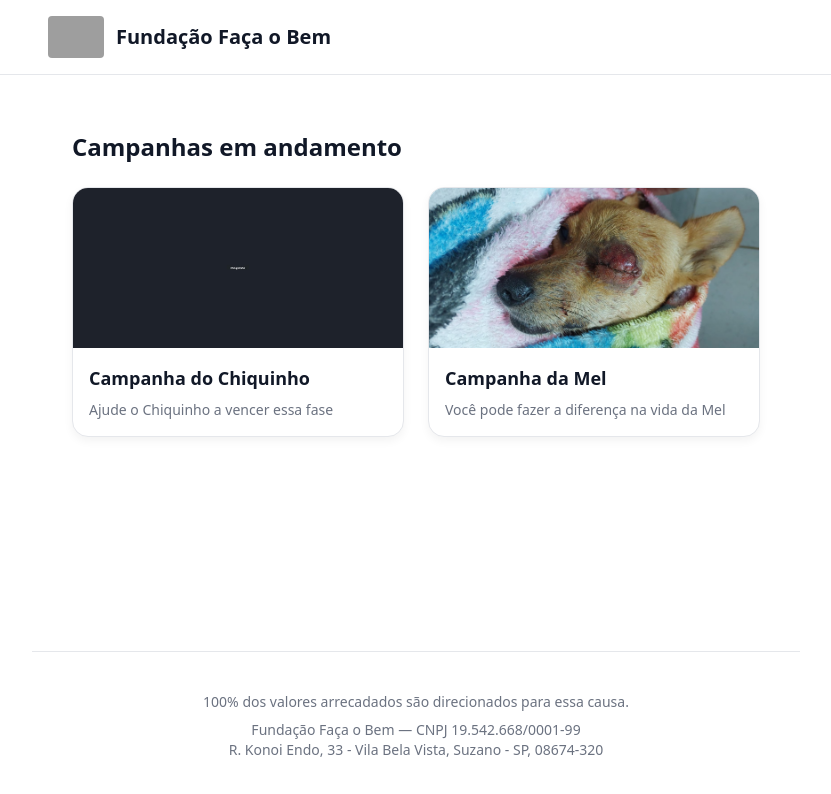
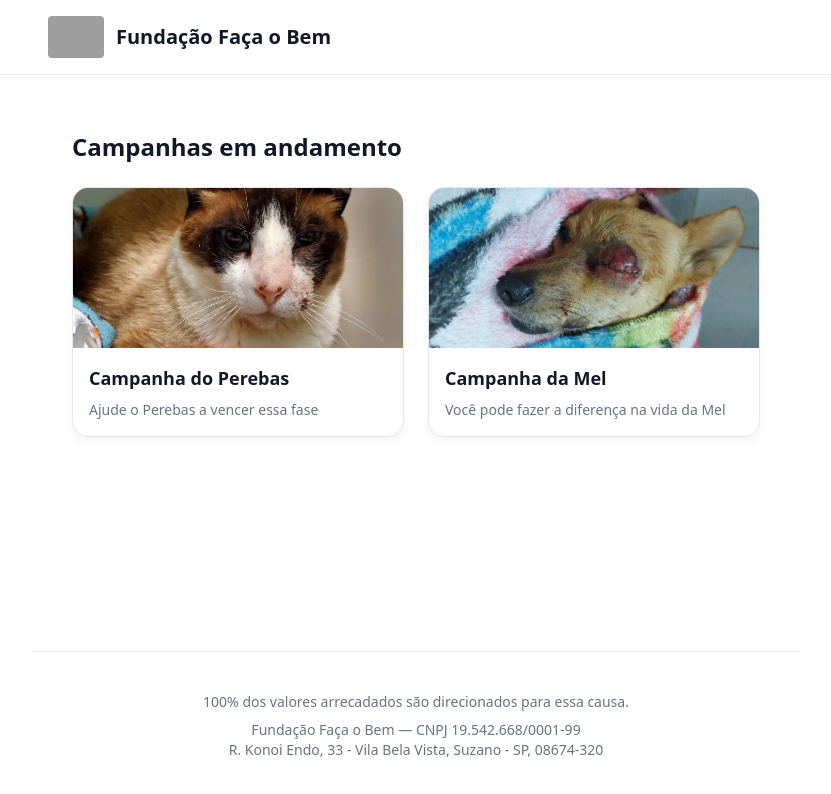
Before and after one commit to testechatsecundario-dev/facaobem, a Next.js app: page / in a window 1280 px wide. Shown: the top 794 px of the page, without its empty margins (224-1055 px from the left). Built offline with nearby package versions, Linux system fonts and the light colour scheme; grey boxes are pictures that could not be loaded.

Commit message:
Update causes.ts

```diff
--- a/data/causes.ts
+++ b/data/causes.ts
@@ -8,12 +8,13 @@ export type Cause = {
 
 export const causes: Cause[] = [
   {
-    slug: "chiquinho",
-    title: "Campanha do Chiquinho",
-    subtitle: "Ajude o Chiquinho a vencer essa fase",
-    coverImage: "/images/chiquinho.jpg",
-    content: `O Chiquinho precisa de apoio imediato para custear cuidados veterinários e alimentação.
-Escreva aqui a história resumida e objetiva, com um pedido claro de ajuda.`
+    slug: "perebas",
+    title: "Campanha do Perebas",
+    subtitle: "Ajude o Perebas a vencer essa fase",
+    coverImage: "/images/perebas.jpg",
+    content: `O Perebas precisa de apoio imediato para custear cuidados veterinários e alimentação.
+Houve uma fratura grave no maxilar e parte do lábio foi arrancado quando foi atropelado. Estamos QUASE batendo a meta.
+Ele precisa da sua ajuda!`
   },
   {
     slug: "olhinho-mel",
```
